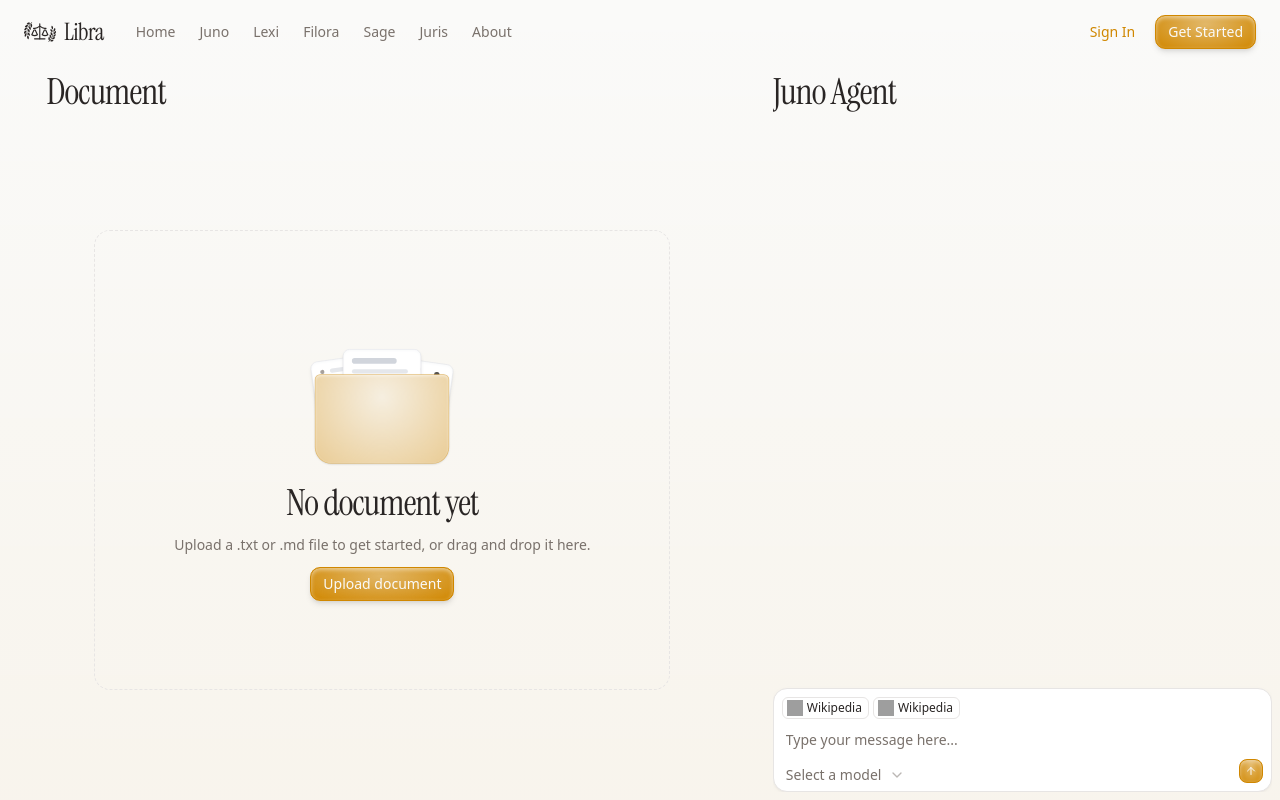
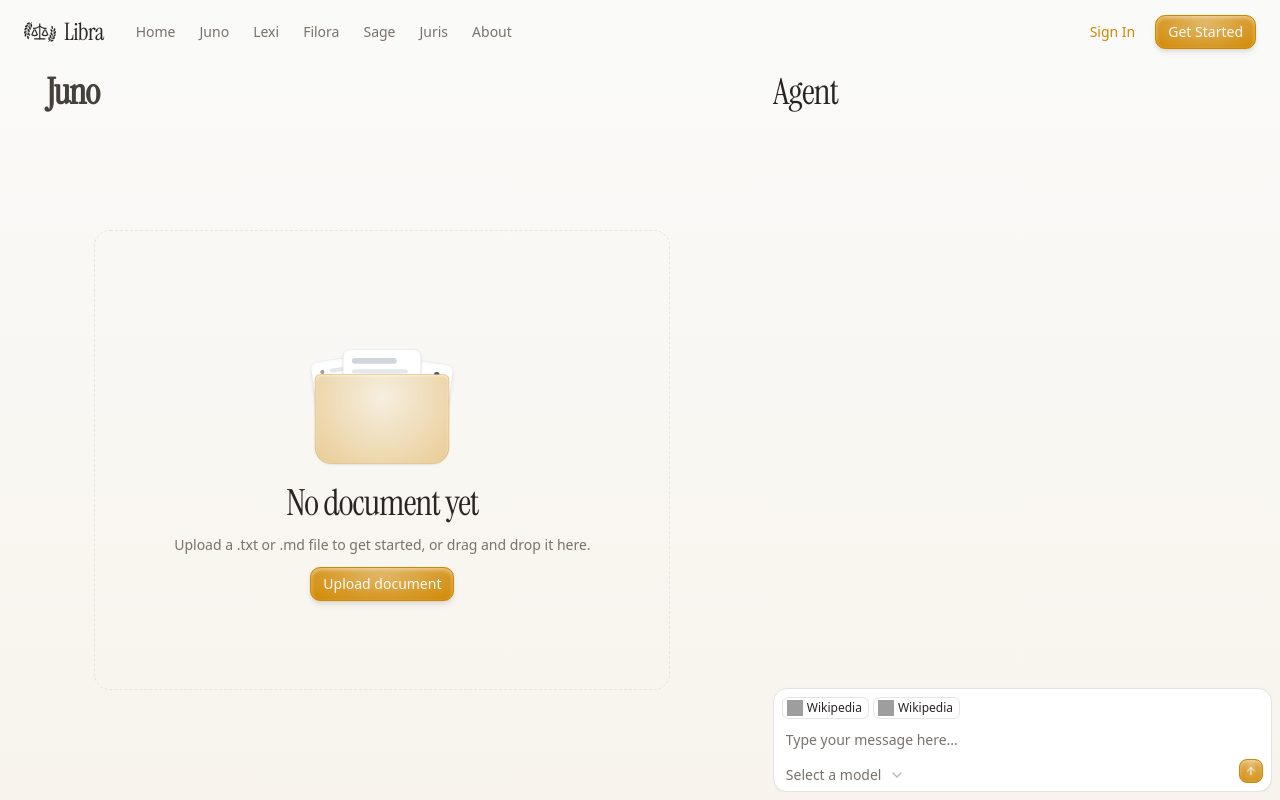
Before and after one commit to mrTSB/libra-ai, a Next.js app in the folder frontend/: page /juno in a window 1280 px wide. Built offline with nearby package versions, Linux system fonts and the light colour scheme; grey boxes are pictures that could not be loaded.

Commit message:
aesthetics

```diff
--- a/frontend/app/juno/page.tsx
+++ b/frontend/app/juno/page.tsx
@@ -78,7 +78,9 @@ export default function JunoPage() {
             className={`flex flex-col h-full w-full items-start justify-start gap-4 overflow-visible max-w-2xl mx-auto relative`}
           >
             <div className="flex items-center justify-between w-full">
-              <div className="text-4xl font-serif tracking-tight">Document</div>
+              <div className="text-4xl font-serif font-bold text-stone-700 tracking-tight">
+                Juno
+              </div>
               {/* <div className="flex items-center gap-2">
                 <input
                   ref={fileInputRef}
@@ -192,7 +194,7 @@ export default function JunoPage() {
         <ResizableHandle className="bg-transparent p-2 w-4" />
         <ResizablePanel defaultSize={20}>
           <div className="flex flex-col h-full w-full items-start justify-start gap-4">
-            <div className="text-4xl font-serif tracking-tight">Juno Agent</div>
+            <div className="text-4xl font-serif tracking-tight">Agent</div>
             <Agent
               className="h-full w-full"
               paper={paper}
```
